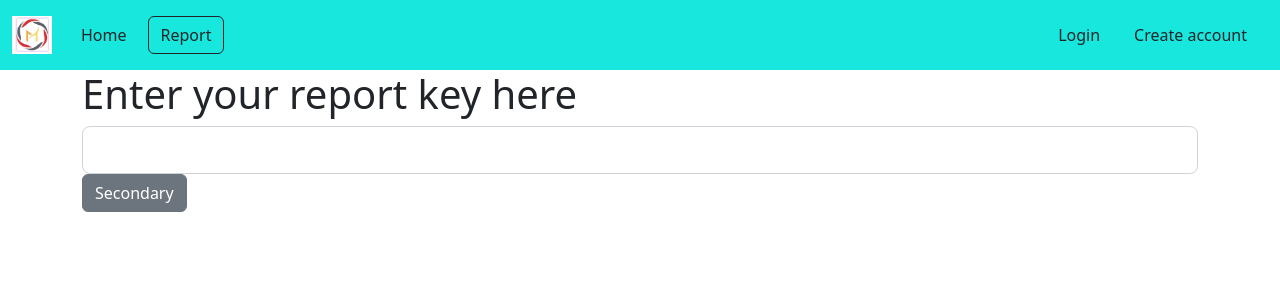
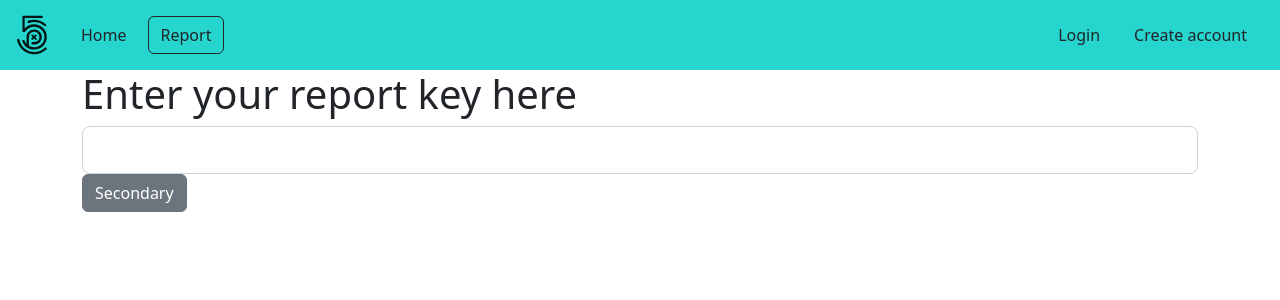
Before and after one commit to Harshkhosla/Live-Frontend-of-health-care, a React (Create React App) app: page /documnets in a window 1280 px wide. Shown: the top 300 px of the page. Built offline with nearby package versions, Linux system fonts and the light colour scheme.

Commit message:
harsh updates

```diff
--- a/src/components/DoctorHelper/Scearch.js
+++ b/src/components/DoctorHelper/Scearch.js
@@ -43,7 +43,7 @@ const Scearch = () => {
       <div className="container">
 
         <div class="form-outline form-white mb-4">
-          <h1>Enter your report key here </h1>
+          <h1 style={{fontSize:"40px"}}>Enter your report key here </h1>
           <input type="email" id="typeEmailX" class="form-control form-control-lg" value={signup.schema} name='schema' onChange={signUpChange} />
           <button type="button" class="btn btn-secondary" onClick={searchdata}>Secondary</button>
         </div>
--- a/src/components/header/Navbar.css
+++ b/src/components/header/Navbar.css
@@ -1,3 +1,3 @@
 .Navbar{
-    background-color: #17e7dd!important
+    background-color: #26d5cd!important
 }
--- a/src/components/header/Navbar.js
+++ b/src/components/header/Navbar.js
@@ -15,9 +15,9 @@ const Navbar = () => {
   console.log(isAuthenticate,"kuhyjk");
 
   const logOut=(
-    <nav class="navbar navbar-expand-lg Navbar navbar-light bg-light">
+    <nav class={`navbar navbar-expand-lg  navbar-light `} style={location.pathname === "/" ? {backgroundColor:"white"} : {backgroundColor:"#26d5cd"}}>
   <div class="container-fluid">
-    <a class="navbar-brand" href="#"><img src={image} width="40px"></img></a>
+    <a class="navbar-brand"><Fa500Px fontSize={"40px"}/></a>
     <button class="navbar-toggler" type="button" data-bs-toggle="collapse" data-bs-target="#navbarSupportedContent" aria-controls="navbarSupportedContent" aria-expanded="false" aria-label="Toggle navigation">
       <span class="navbar-toggler-icon"></span>
     </button>
--- a/src/components/logout home/HomeLog.js
+++ b/src/components/logout home/HomeLog.js
@@ -36,7 +36,7 @@ const HomeLog = () => {
 
 
           {/* <div className="section-3"> */}
-          <div className="container d-flex flex-column text-center text-light my-3" >
+          <div className=" d-flex flex-column text-center text-light my-3" >
             <h2>
             <ParallaxLayer speed={1}  style={{backgroundImage:`url(${Doctor})`,
         backgroundSize:"cover"  ,backgroundColor:`#A020F0` }}>
```
